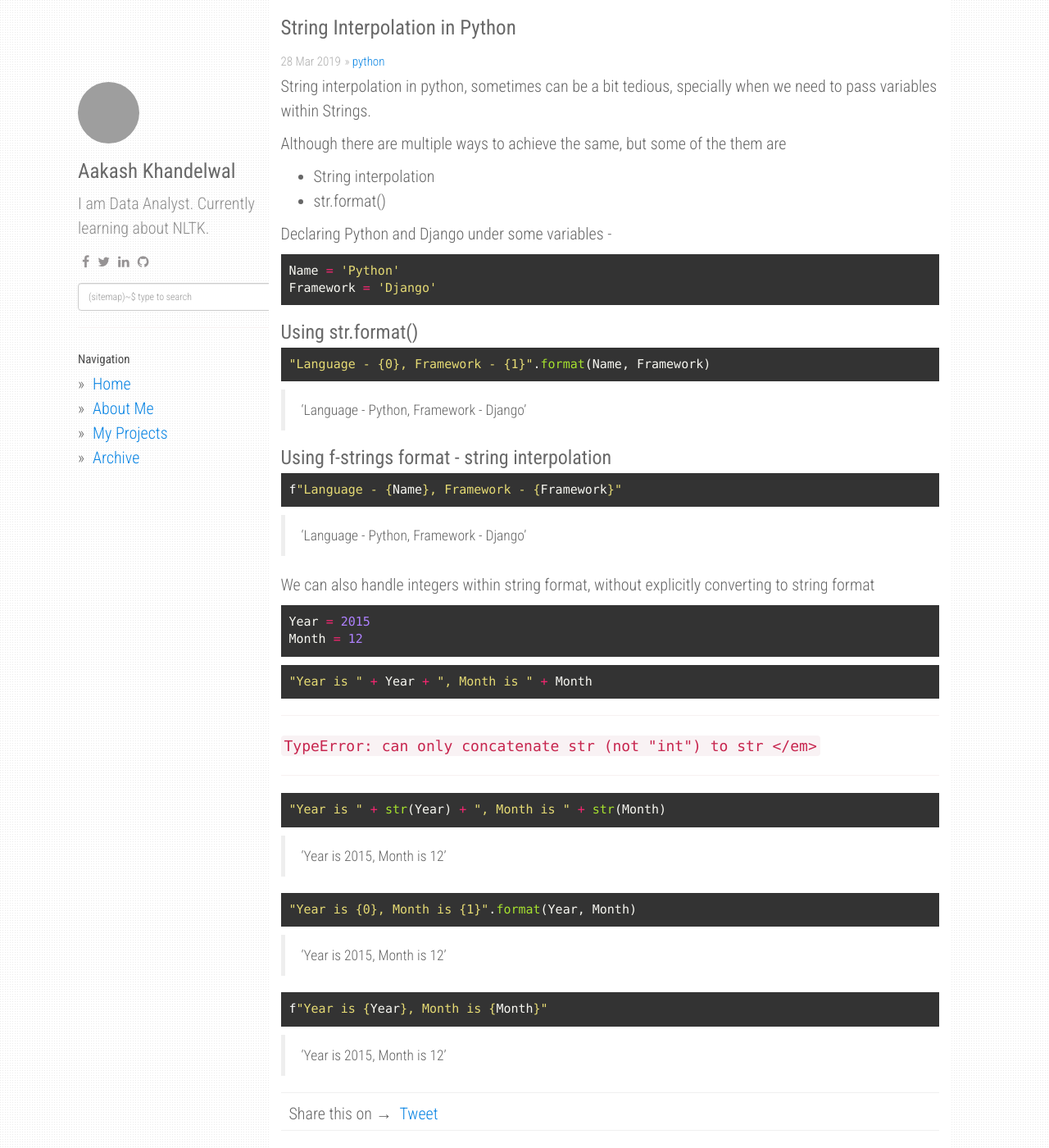
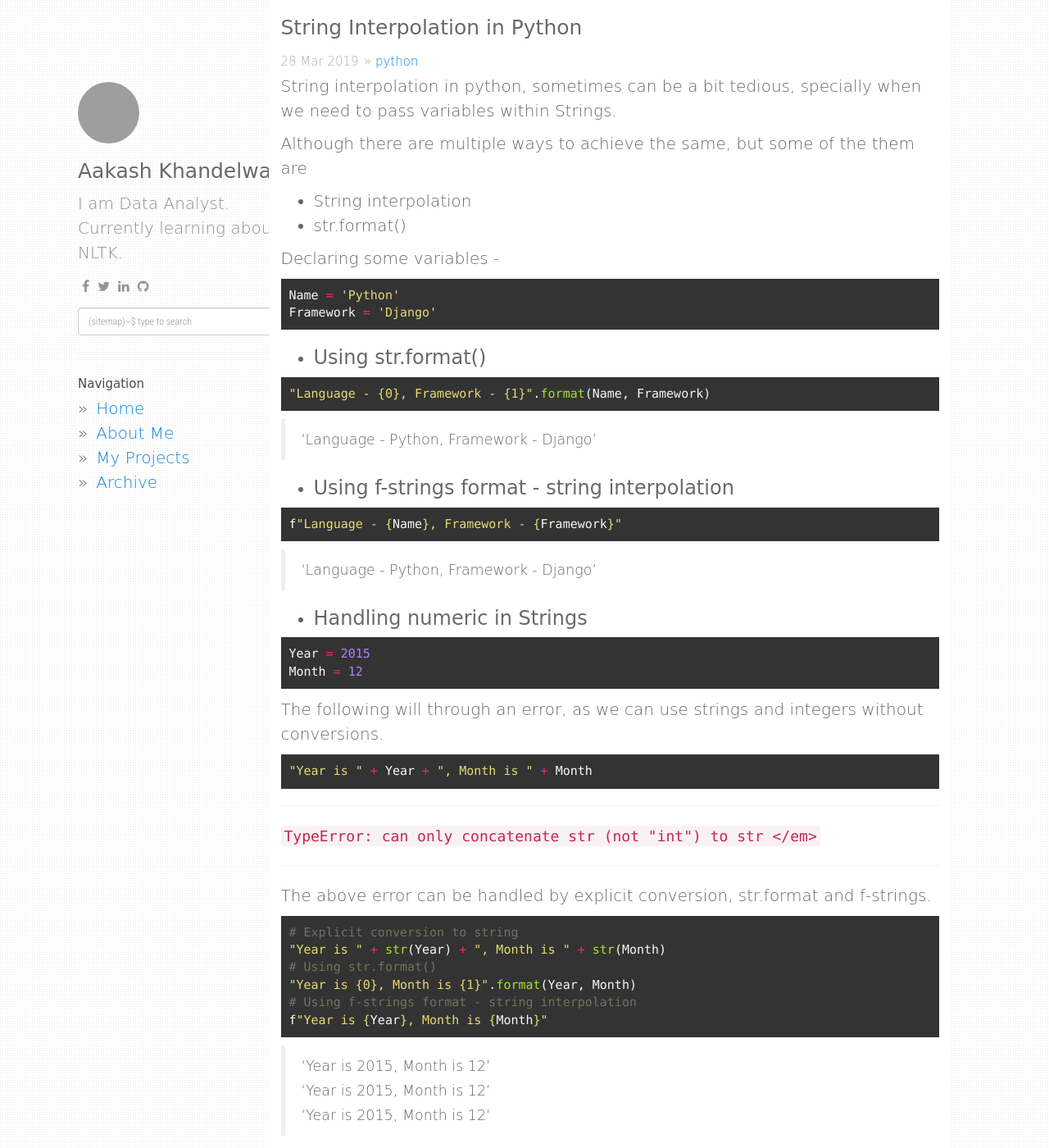
Before and after one commit to aakashkh/data-patterns, a Jekyll site: the page built from _posts/python/2019-03-28-String-Interpolation-Python.md, in a window 1280 px wide and 1400 px high. Shown: the whole window at 82% size. Built offline with Jekyll 4.4.1, drawn with Linux system fonts in a browser that asks for light colours; nearby versions of some CDN libraries; comment, search, counter and statistics services are not loaded; some of the changed text lies outside the part shown; grey boxes are pictures that could not be loaded.

Commit message:
string interpolation done

````diff
--- a/_posts/python/2019-03-28-String-Interpolation-Python.md
+++ b/_posts/python/2019-03-28-String-Interpolation-Python.md
@@ -10,20 +10,22 @@
  * String interpolation
  * str.format()
 
-Declaring Python and Django under some variables -
+Declaring some variables -
 
 ```python
 Name = 'Python'
 Framework = 'Django'
 ```
 
-###  Using str.format()
+* ###  Using str.format()
+
 ```python
 "Language - {0}, Framework - {1}".format(Name, Framework)
 ```
 > 'Language - Python, Framework - Django'
 
-###  Using f-strings format - string interpolation
+* ###  Using f-strings format - string interpolation
+
 ```python
 f"Language - {Name}, Framework - {Framework}"
 ```
@@ -31,12 +33,13 @@
 > 'Language - Python, Framework - Django'
 
 
-We can also handle integers within string format, without explicitly converting to string format
+* ### Handling numeric in Strings
 
 ```python
 Year = 2015
 Month = 12
 ```
+The following will through an error, as we can use strings and integers without conversions.
 
 ```python
 "Year is " + Year + ", Month is " + Month
@@ -47,23 +50,28 @@
 
 <hr>
 
+The above error can be handled by explicit conversion, str.format and f-strings.
+```python
+# Explicit conversion to string
+"Year is " + str(Year) + ", Month is " + str(Month)
+# Using str.format()
+"Year is {0}, Month is {1}".format(Year, Month)
+# Using f-strings format - string interpolation
+f"Year is {Year}, Month is {Month}"
+```
+>  'Year is 2015, Month is 12'
+>  'Year is 2015, Month is 12'
+>  'Year is 2015, Month is 12'
+
+* ### Similarly, mathematical operations can be applied -
 
 ```python
-"Year is " + str(Year) + ", Month is " + str(Month)
+Number1 = 2
+Number2 = 10
+# Using str.format()
+print("No. 1 * No. 2 is {0}".format(Number1*Number2))
+# Using f-strings format - string interpolation
+print(f"No. 1 * No. 2 is {Number1*Number2}")
 ```
-
->    'Year is 2015, Month is 12'
-
-
-```python
-"Year is {0}, Month is {1}".format(Year, Month)
-```
-
->  'Year is 2015, Month is 12'
-
-
-```python
-f"Year is {Year}, Month is {Month}"
-```
-
->    'Year is 2015, Month is 12'
+> No. 1 \* No. 2 is 20
+> No. 1 \* No. 2 is 20
--- a/static/css/main.css
+++ b/static/css/main.css
@@ -1,5 +1,5 @@
 body {
-  font-family: "Roboto Condensed", Arial, sans-serif;
+  font-family: "Comic Sans MS", cursive, sans-serif;
   background: url("/static/img/subtle_dots.png");
   line-height: 1.5em;
   font-weight: 300;
````
